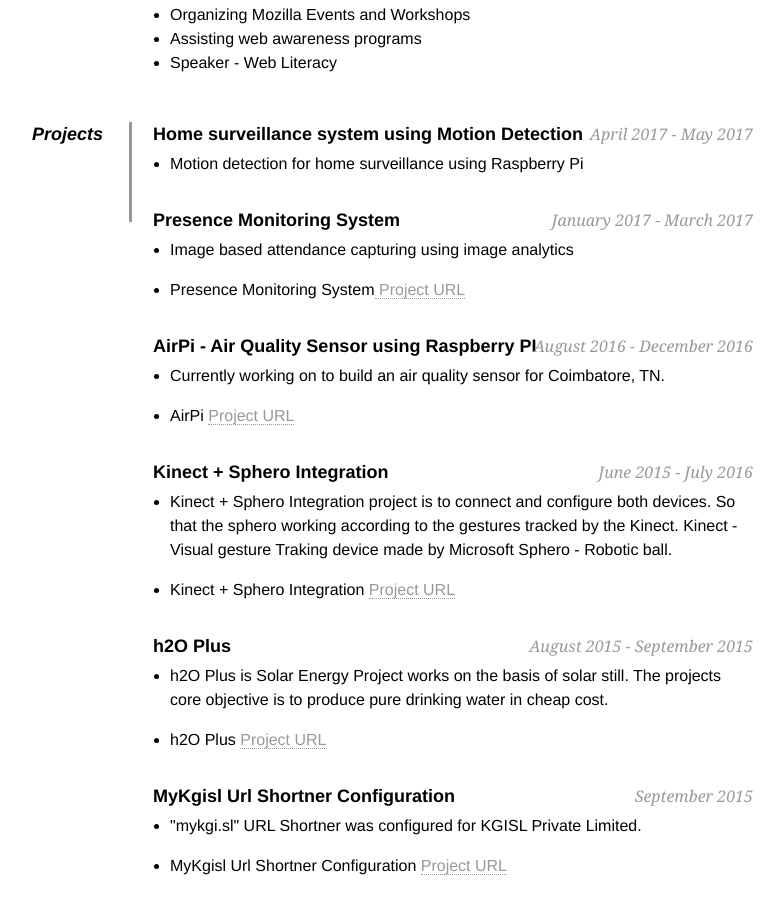
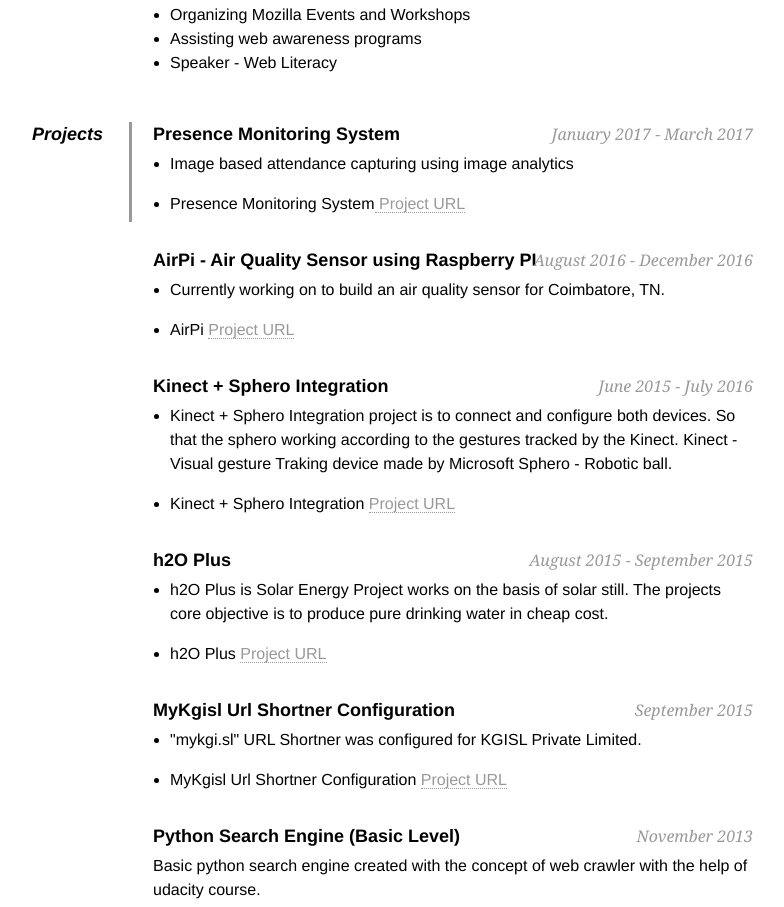
Before and after one commit to Sudharsanrajendran/sudhar, a plain HTML site: page index.html in a window 1280 px wide. Shown: the part 1126-2033 px from the top of the page, without its empty margins (287-1071 px from the left). Drawn offline with Linux system fonts and the light colour scheme.

Commit message:
Update index.html

```diff
--- a/index.html
+++ b/index.html
@@ -114,13 +114,6 @@
 
             <dt>Projects</dt>
             <dd>
-
-            	<h2>Home surveillance system using Motion Detection<span>April 2017 - May 2017</span></h2>
-                <ul>
-                <li><p>Motion detection for home surveillance using Raspberry Pi</p>
-                </li>
-                </ul>
-
             	<h2>Presence Monitoring System <span>January 2017 - March 2017</span></h2>
                 <ul>
                 <li><p>Image based attendance capturing using image analytics</p>
```
